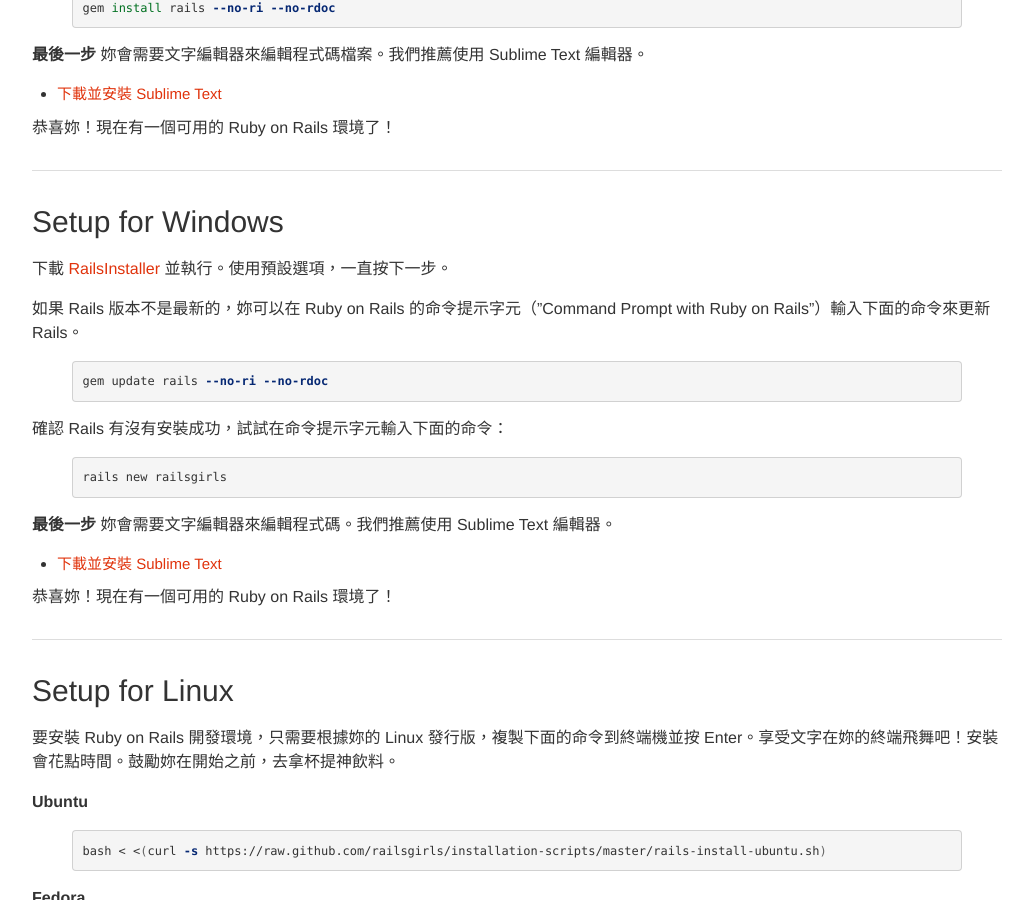
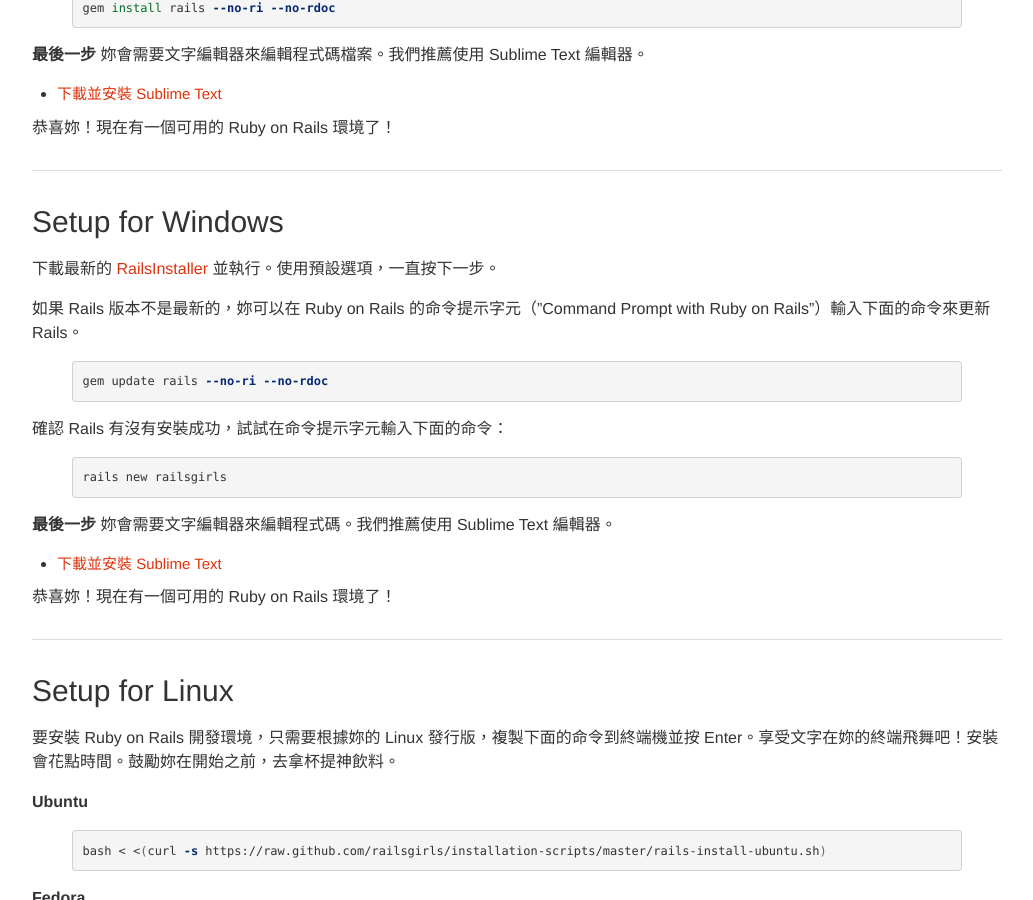
Before and after one commit to railsgirls-taiwan/railsgirls-taiwan.github.io, a Jekyll site: the page built from _posts/2013-05-02-install.markdown, in a window 1280 px wide and 900 px high, scrolled down 3598 px. Shown: the whole window, without its empty margins (53-1086 px from the left). Built offline with Jekyll 4.4.1, drawn with Linux system fonts in a browser that asks for light colours; nearby versions of some CDN libraries; Markdown is read by kramdown in place of the engine named in the settings.

Commit message:
modefied Railsinstaller setup link for windows

```diff
--- a/_posts/2013-05-02-install.markdown
+++ b/_posts/2013-05-02-install.markdown
@@ -112,7 +112,7 @@
 
 ## Setup for Windows
 
-下載 [RailsInstaller](https://s3.amazonaws.com/railsinstaller/Windows/railsinstaller-2.2.2.exe) 並執行。使用預設選項，一直按下一步。
+下載最新的 [RailsInstaller](http://railsinstaller.org/en) 並執行。使用預設選項，一直按下一步。
 
 如果 Rails 版本不是最新的，妳可以在 Ruby on Rails 的命令提示字元（"Command Prompt with Ruby on Rails"）輸入下面的命令來更新 Rails。
 
```
